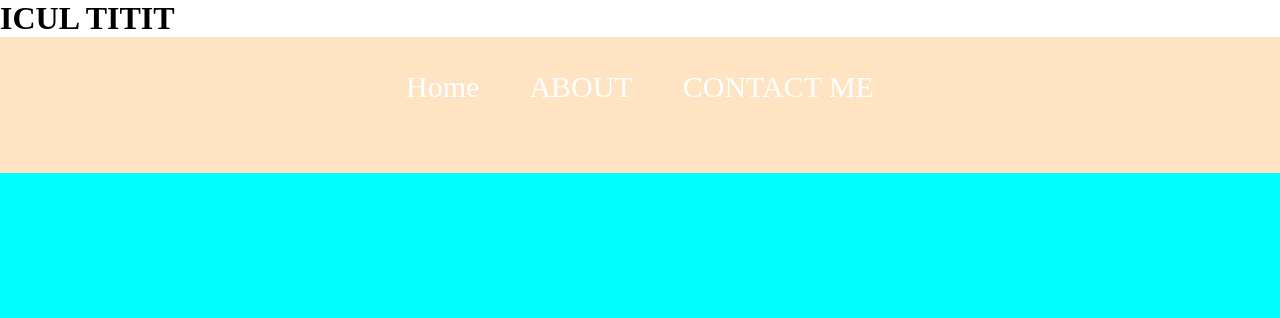
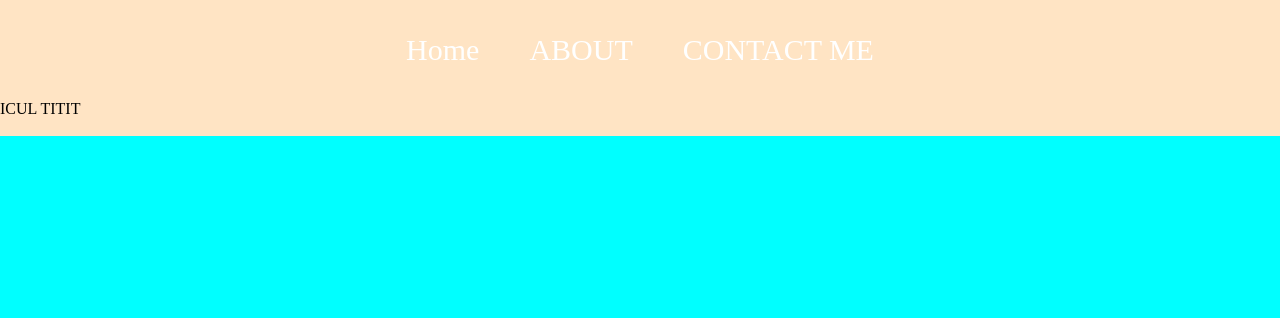
Before and after one commit to Ajix17/coba-website, a plain HTML site: page index.html in a window 1280 px wide. Shown: the top 318 px of the page. Drawn offline with Linux system fonts and the light colour scheme.

Commit message:
Update index.html

```diff
--- a/index.html
+++ b/index.html
@@ -5,7 +5,7 @@
     </head>
  <body>
     <div class="container">
-<h1>ICUL TITIT</h1>
+
 
     <!-- Navigation Bar -->
     <div class="navbar">
@@ -20,6 +20,7 @@
                 <a href="contact.html"class="a-navbar">CONTACT ME</a>
             </li>
         </ul>
+        ICUL TITIT
     </div>
     <!-- Navigation Bar Selesai -->
 
```
